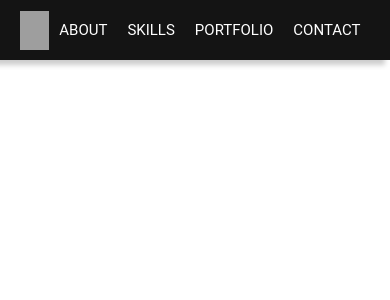
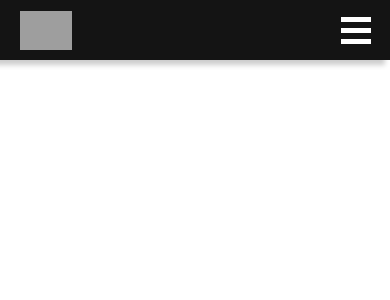
Before and after one commit to michaelnease/michaelnease.com, a Next.js app: page / in a window 390 px wide. Shown: the top 300 px of the page. Built offline with nearby package versions, Linux system fonts and the light colour scheme; grey boxes are pictures that could not be loaded; a web font is replaced by a local one.

Commit message:
mobile menu

```diff
--- a/components/Header.js
+++ b/components/Header.js
@@ -1,17 +1,22 @@
 import { useState } from "react";
-import { Bar, Navigation, Invader } from "./styles";
+import { Bar, Navigation, Invader, Hamburger } from "./styles";
 
 const Header = () => {
   const [name, setInvaderName] = useState("");
+  const [open, setHamburger] = useState(false);
 
   const handleMouseEnter = e => {
     setInvaderName(e.target.name);
   };
 
+  const handleHamburgerClick = () => {
+    setHamburger(!open);
+  };
+
   return (
     <Bar>
       <Invader invader={name}>Michael Nease</Invader>
-      <Navigation>
+      <Navigation open={open}>
         <ul>
           <li>
             <a onMouseEnter={handleMouseEnter} name="crab" href="#about">
@@ -35,6 +40,11 @@
           </li>
         </ul>
       </Navigation>
+      <Hamburger onClick={handleHamburgerClick}>
+        <div />
+        <div />
+        <div />
+      </Hamburger>
     </Bar>
   );
 };
--- a/components/styles/Header.js
+++ b/components/styles/Header.js
@@ -43,12 +43,42 @@
   ul {
     display: flex;
     justify-content: space-between;
+    background-color: ${props => props.theme.colors.black};
   }
   li {
-    margin: 0 10px;
+    margin: 0 1rem;
     text-transform: uppercase;
   }
   a {
     color: white;
   }
+
+  @media (max-width: 700px) {
+    position: absolute;
+    top: ${props => props.theme.bar.height};
+    left: 0;
+    width: 100%;
+    margin: 0;
+    padding: 0;
+    ul {
+      display: ${props => (props.open ? "block" : "none")};
+    }
+    li {
+      height: 4rem;
+    }
+  }
 `;
+
+export const Hamburger = styled.div`
+  display: none;
+
+  @media (max-width: 700px) {
+    display: block;
+    div {
+      width: 30px;
+      height: 5px;
+      background-color: ${props => props.theme.colors.white};
+      margin: 6px 0;
+    }
+  }
+`;
```
Also changed, not shown: 1 other file (tests, documents, lock files or other folders).
